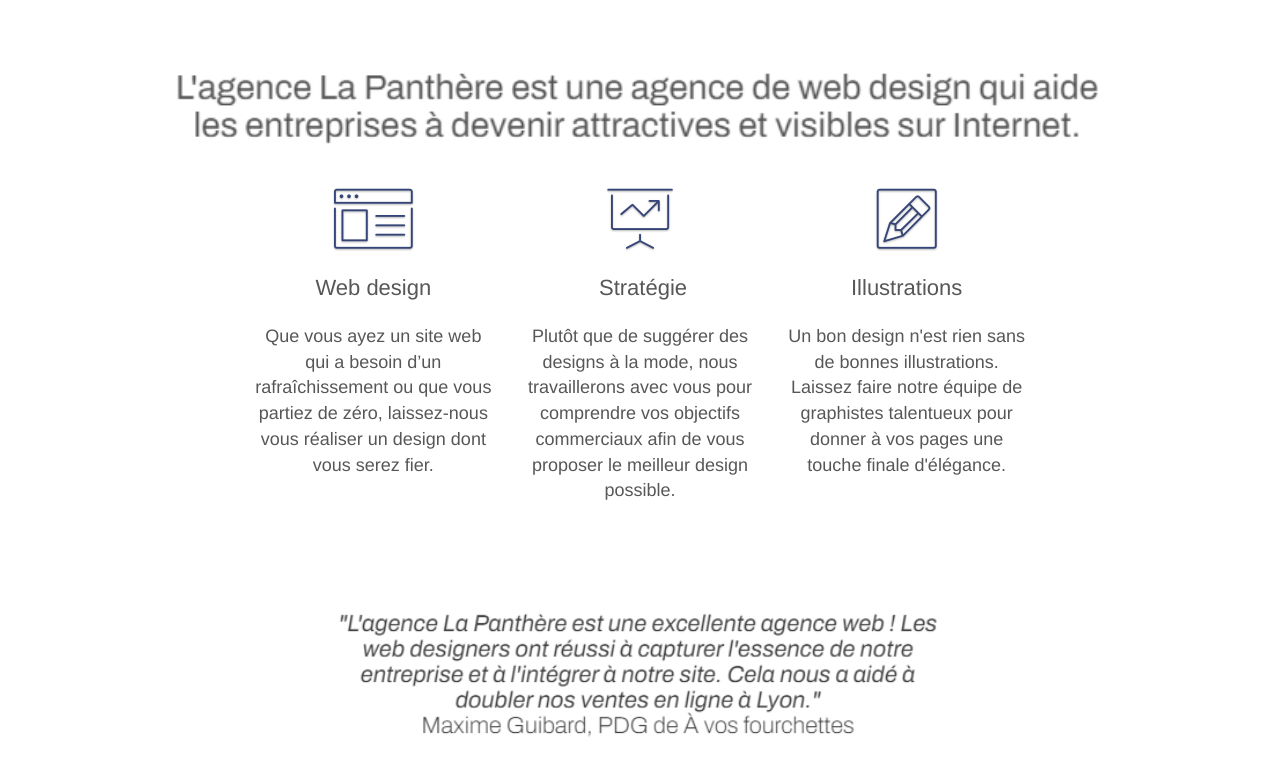
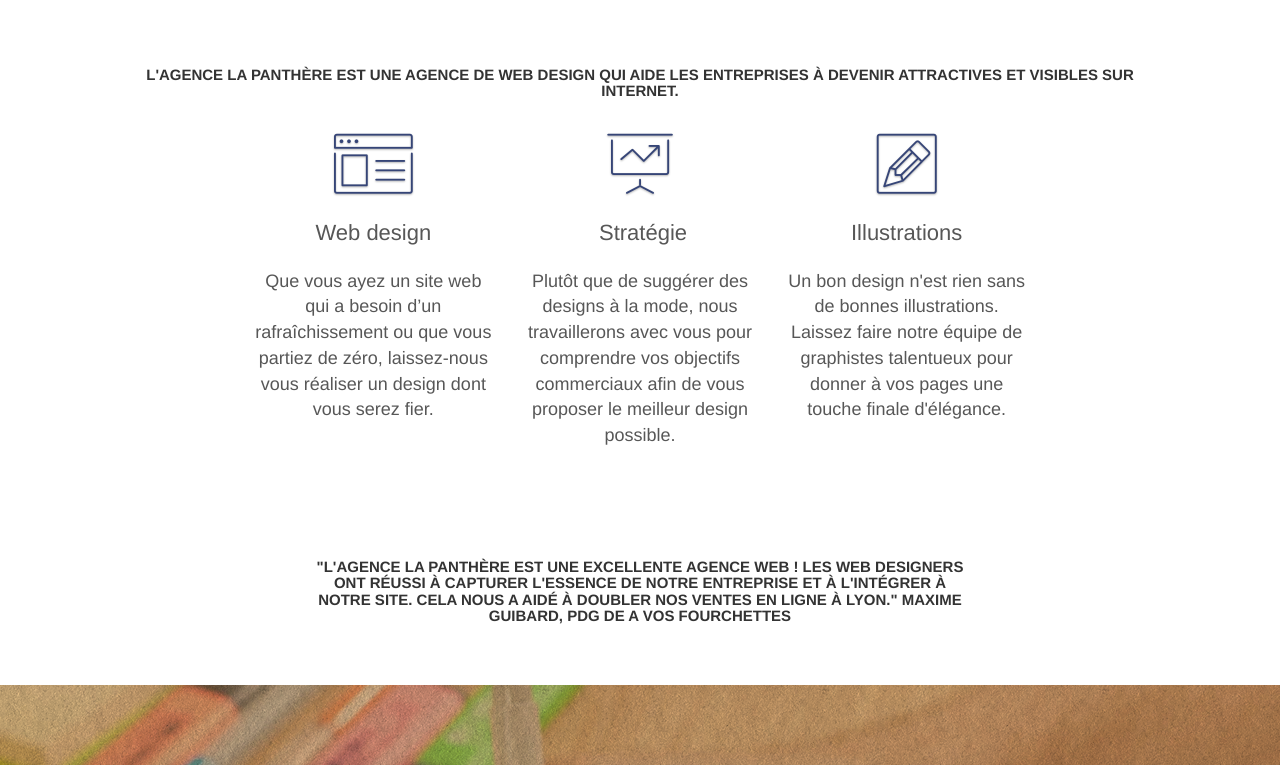
Before and after one commit to RyanDjafri/Projet-4-apr-s-am-lioration, a plain HTML site: page index.html in a window 1280 px wide. Shown: the part 539-1304 px from the top of the page. Drawn offline with Linux system fonts and the light colour scheme.

Commit message:
correction

```diff
--- a/index.html
+++ b/index.html
@@ -10,7 +10,6 @@
 	<link rel="stylesheet" type="text/css" href="style.css">
 	<link rel="stylesheet" type="text/css" href="./css/font-awesome.css">
 	<link rel="stylesheet" type="text/css" href="./css/et-line.css">
-
 
     <title>Agence La Panthère</title>
 
@@ -77,7 +76,9 @@
 	<div class="container bloc-md">
 		<div class="row">
 			<div class="col-sm-12 text-center">
-				<img alt="l'agence la panthère est une gance de web design qui aide les entreprises à devenir attractives et visibles sur internet"  width="100%"src="img/title.png" />
+				<h3>L'agence la Panthère est une agence de web design qui aide les entreprises à devenir attractives et visibles sur Internet.
+
+				</h3>
 			</div>
 		</div>
 		<div class="row voffset-lg med-width-whitespace">
@@ -117,8 +118,7 @@
 		</div>
 		<div class="row voffset-lg voffset">
 			<div class="col-xs-12 col-md-8 col-md-offset-2 text-center">
-				<img alt="citation du pdg Maxime Guibard" src="img/citation.png" width="100%" />
-
+				<h3>"L'agence La Panthère est une excellente agence web ! Les web designers ont réussi à capturer l'essence de notre entreprise et à l'intégrer à notre site. Cela nous a aidé à doubler nos ventes en ligne à Lyon." Maxime Guibard, PDG de A vos fourchettes</h3>
 			</div>
 		</div>
 	</div>
@@ -238,7 +238,6 @@
 							<a class="social" href="https://instagram.com/agencelapanthere"><span class="fa fa-instagram icon-md"></span></a>
 						</div>
 					</div>
-					<div class="keywords" style="color:#F3976C;">Agence web à paris, stratégie web, web design, illustrations, design de site web, site web, web, internet, site internet, site</div>
 				</div>
 
 <!-- Footer - bloc-8 END -->
```
Also changed, not shown: contact.html (+1 -1 lines).
